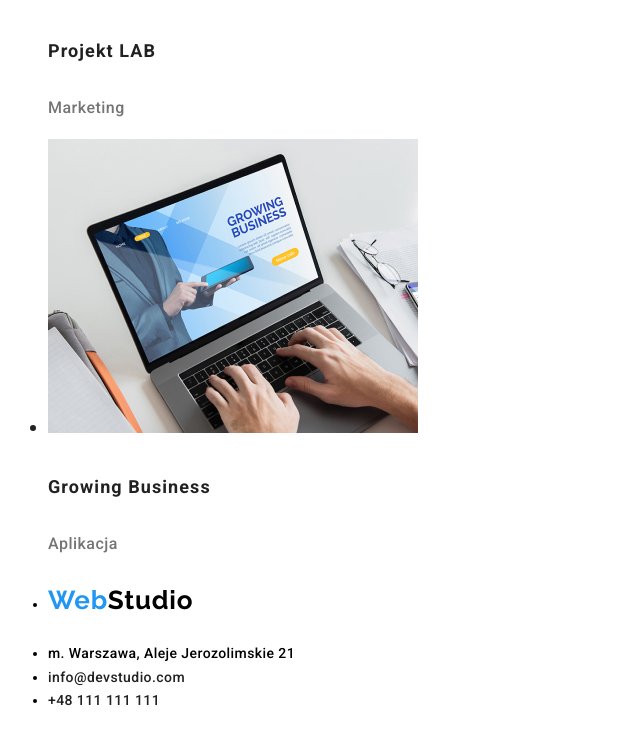
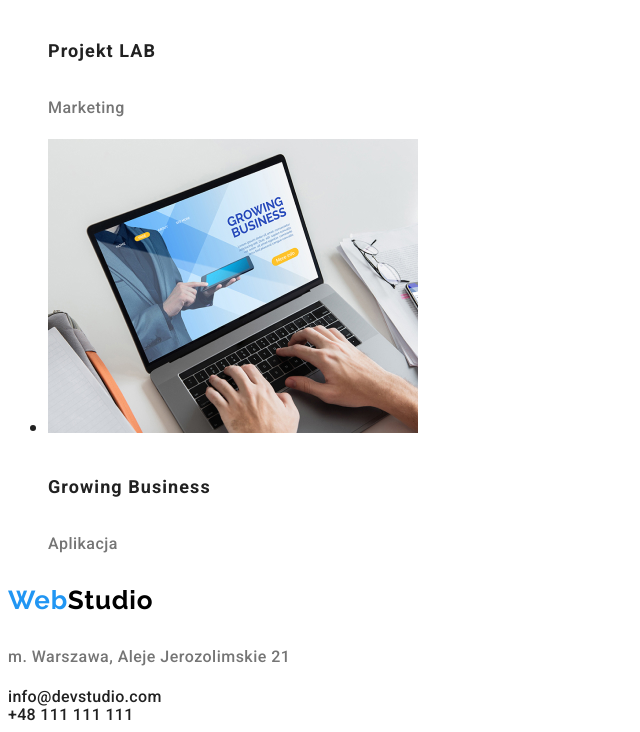
Before and after one commit to Ewa-Fal/goit-markup-hw-02, a plain HTML site: page portfolio.html in a window 1280 px wide. Shown: the part 3735-4467 px from the top of the page, without its empty margins (0-640 px from the left). Drawn offline with Linux system fonts and the light colour scheme.

Commit message:
poprawka w tagu <address>

```diff
--- a/css/styles-index.css
+++ b/css/styles-index.css
@@ -69,14 +69,14 @@ p {
     letter-spacing: 0.03em;
     color: rgb(117, 117, 117);
 }
-.footer {
+.footer .adres {
     font-style: normal;
     font-weight: 400;
     font-size: 14px;
     line-height: 1.71;
     letter-spacing: 0.03em;
 color: black;
-    /* tymczasowo dałam czarny kolor bo nie ma tła. Powinno być:
+    /* tymczasowo dałam czarny kolor bo tło będzie w kolejnym zadaniu.Powinno być:
     color: rgb(255, 255, 255, 1);
     */
 }
--- a/css/styles-portfolio.css
+++ b/css/styles-portfolio.css
@@ -75,14 +75,14 @@ p {
     letter-spacing: 0.03em;
     color: rgb(117, 117, 117);
 }
-.footer {
+.footer .adres {
     font-style: normal;
     font-weight: 400;
     font-size: 14px;
     line-height: 1.71;
     letter-spacing: 0.03em;
 color: black;
-    /* tymczasowo dałam czarny kolor bo nie ma tła. Powinno być:
+    /* tymczasowo dałam czarny kolor bo tło będzie w kolejnym zadaniu.Powinno być:
     color: rgb(255, 255, 255, 1);
     */
 }
--- a/portfolio.html
+++ b/portfolio.html
@@ -90,13 +90,13 @@
           </li>
       </ul>
     </section>
-<footer class="footer">
-     <ul>
-      <li><p class="footer-logo"><span class="blue">Web</span>Studio</p></li>
-      <li>m. Warszawa, Aleje Jerozolimskie 21</li>
-      <li><a class="footer-mail" href="mailto:info@devstudio.com">info@devstudio.com</a></li>
-      <li><a class="footer-tel" href="tel:48111111111">+48 111 111 111</a></li>
-      </ul>
+    <footer class="footer">
+      <p class="footer-logo"><span class="blue">Web</span>Studio</p>
+      <address class="adres">
+        <p>m. Warszawa, Aleje Jerozolimskie 21</p>
+      </address>
+        <a class="footer-mail" href="mailto:info@devstudio.com">info@devstudio.com</a><br />
+        <a class="footer-tel" href="tel:48111111111">+48 111 111 111</a>
 </footer>
 </body>
 </html>
```
Also changed, not shown: index.html (+6 -6 lines).
